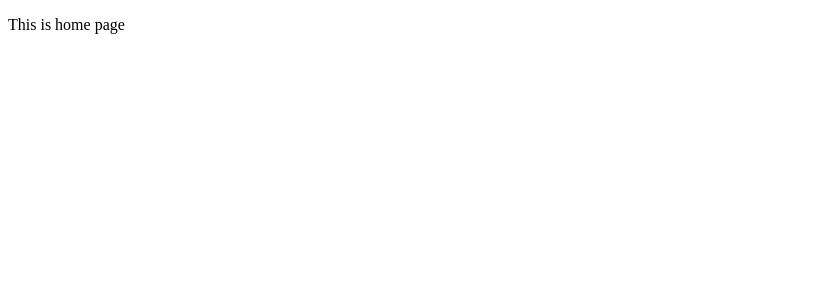
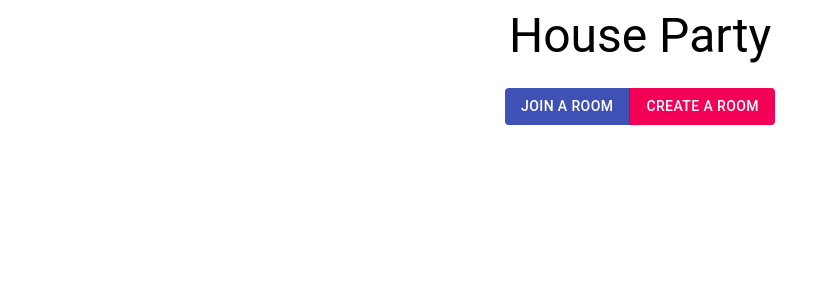
Before and after one commit to MichalKacprzak99/spotify-roomers, a React app in the folder music_controller/frontend/: page / in a window 1280 px wide. Shown: the top 300 px of the page, without its empty margins (0-830 px from the left). Built offline with nearby package versions, Linux system fonts and the light colour scheme; the HTML template or start-up script is replaced by a standard one.

Commit message:
create basic layout of HomePage

```diff
--- a/music_controller/frontend/src/pages/HomePage/HomePage.js
+++ b/music_controller/frontend/src/pages/HomePage/HomePage.js
@@ -1,7 +1,27 @@
 import React from 'react'
+import {Button, ButtonGroup, Grid, Typography} from "@material-ui/core";
+import {Link} from "react-router-dom";
 
 const HomePage = () => {
-    return <p>This is home page</p>
+    return (
+     <Grid container spacing={3}>
+        <Grid item xs={12} align={"center"}>
+          <Typography variant="h3" compact="h3">
+            House Party
+          </Typography>
+        </Grid>
+        <Grid item xs={12} align={"center"}>
+          <ButtonGroup disableElevation variant="contained" color="primary">
+            <Button color="primary" to="/join" component={Link}>
+              Join a Room
+            </Button>
+            <Button color="secondary" to="/create" component={Link}>
+              Create a Room
+            </Button>
+          </ButtonGroup>
+        </Grid>
+      </Grid>
+    );
 }
 
 export default HomePage
```
